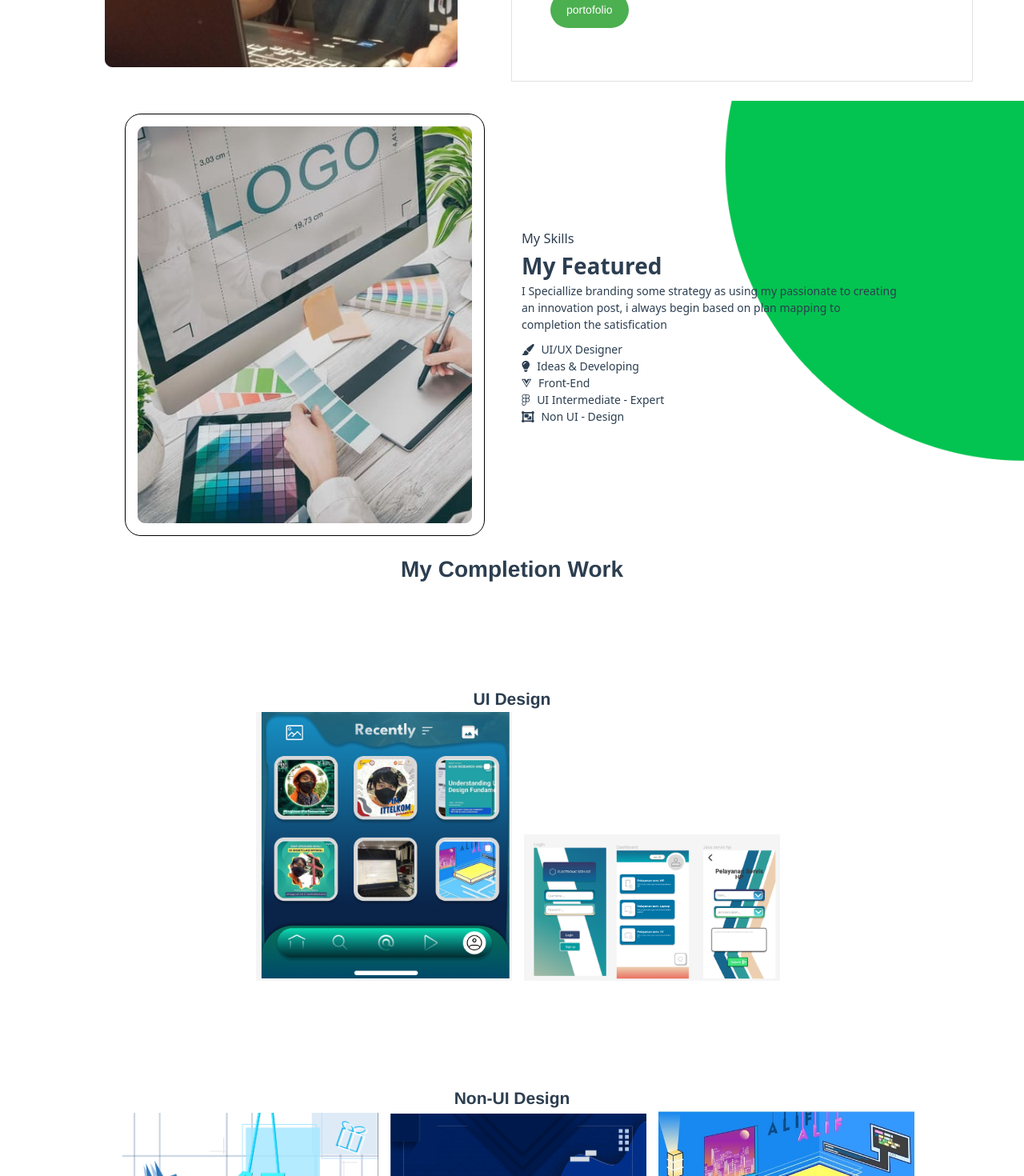
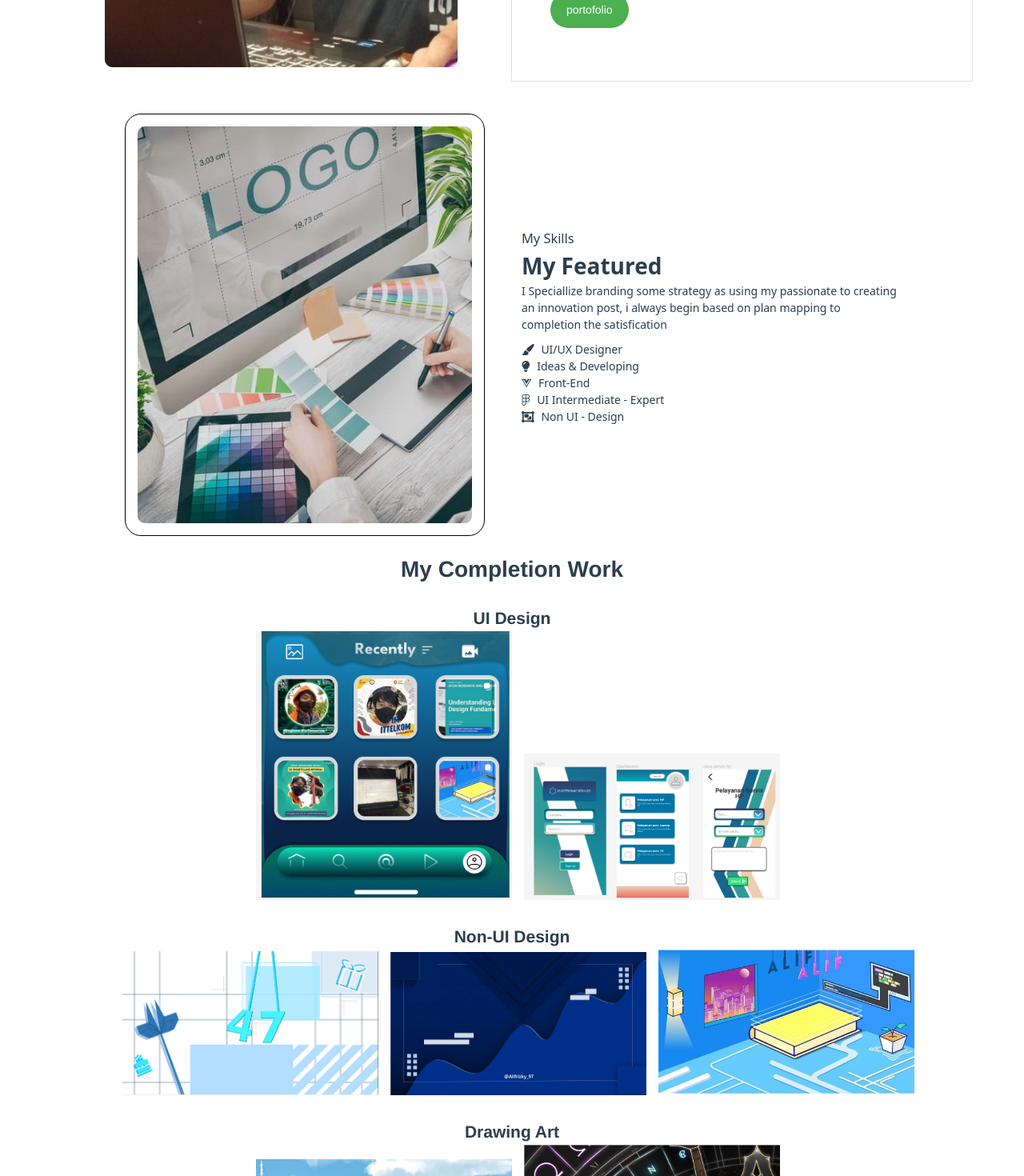
Before and after one commit to fzl-22/alif-personal-portfolio, a Vue app: page / in a window 1280 px wide. Shown: the part 1240-2710 px from the top of the page at 80% size. Built offline with nearby package versions, Linux system fonts and the light colour scheme.

Commit message:
fix finalizing

```diff
--- a/src/components/FourthSection.vue
+++ b/src/components/FourthSection.vue
@@ -41,8 +41,8 @@ export default {
 
 <style>
 .type-container{
-  margin-top: 125px;
-  margin-bottom: 125px;
+  margin-top: 24px;
+  margin-bottom: 24px;
   width: 100%;
   display: flex;
   flex-direction: column;
--- a/src/components/ThirdSection.vue
+++ b/src/components/ThirdSection.vue
@@ -64,7 +64,7 @@ export default {
 
 <style>
 .skill {
-  background-image: url('../assets/background2.png');
+  /* background-image: url('../assets/background2.png'); */
   background-size: cover;
   font-family: system-ui, -apple-system, BlinkMacSystemFont, 'Segoe UI', Roboto,
     Oxygen, Ubuntu, Cantarell, 'Open Sans', 'Helvetica Neue', sans-serif;
```
